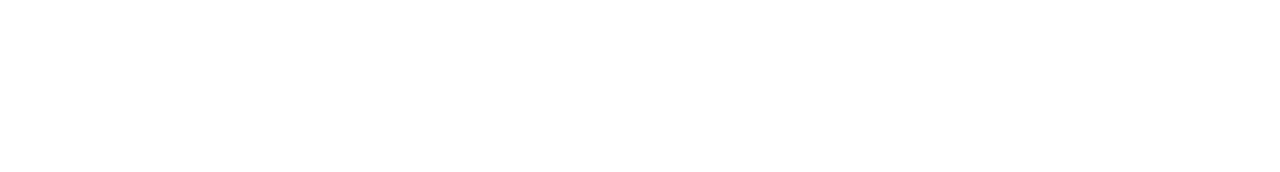
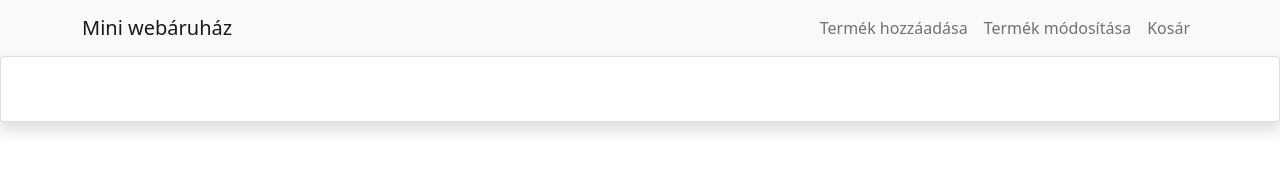
Before and after one commit to Hanna042/Csapatmunka-, a plain HTML site: page index.html in a window 1280 px wide. Drawn offline with nearby package versions, Linux system fonts and the light colour scheme; files that its build step writes are made by us from their sources.

Commit message:
alap HTML elkeszitese

```diff
--- a/index.html
+++ b/index.html
@@ -11,9 +11,39 @@
 <title>Mini webáruház</title>
 </head>
 <body>
+    <header>
+        <nav class="navbar navbar-expand-lg navbar-light bg-light">
+            <div class="container">
+                <a class="navbar-brand" href="#">Mini webáruház</a>
+                <button class="navbar-toggler" type="button" data-bs-toggle="collapse" data-bs-target="#navbarNav" aria-controls="navbarNav" aria-expanded="false" aria-label="Toggle navigation">
+                    <span class="navbar-toggler-icon"></span>
+                </button>
+                <div class="collapse navbar-collapse" id="navbarNav">
+                    <ul class="navbar-nav ms-auto">
+                        <li class="nav-item">
+                            <a class="nav-link" href="#">Termék hozzáadása</a>
+                        </li>
+                        <li class="nav-item">
+                            <a class="nav-link" href="#">Termék módosítása</a>
+                        </li>
+                        <li class="nav-item">
+                            <a class="nav-link" href="#">Kosár</a>
+                        </li>
+                    </ul>
+                </div>
+            </div>
+        </nav>
+    </header>
 
+    <main>
+        <div class="card shadow p-3 text-center">
+            <div class="card-body"></div>
+        </div>
+    </main>
 
+    <footer>
 
+    </footer>
 
 <script src="script.js"></script>
 <script src="https://cdnjs.cloudflare.com/ajax/libs/popper.js/2.9.2/umd/popper.min.js"></script>
```
